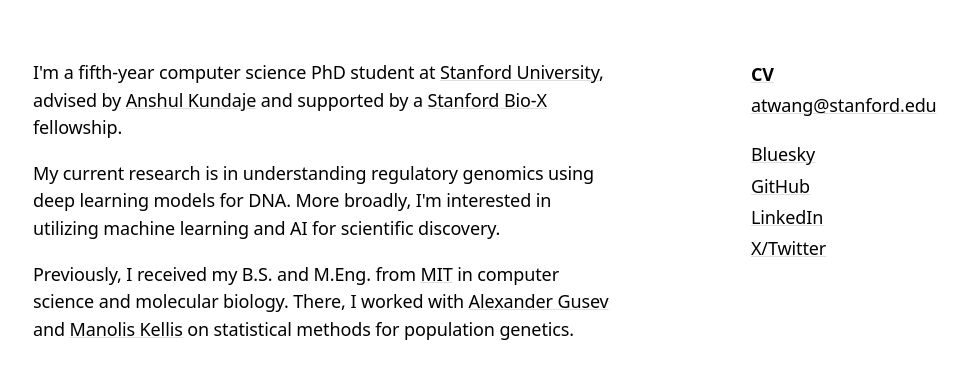
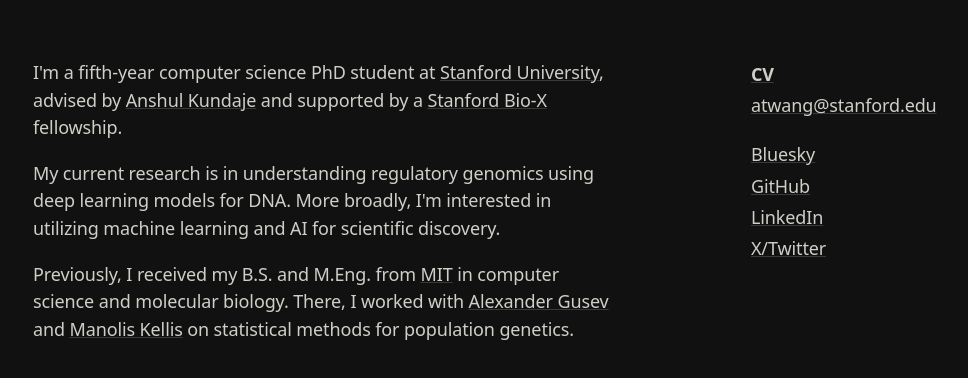
Before and after one commit to austintwang/austintwang.github.io, a plain HTML site: page index.html in a window 1280 px wide. Shown: the part 166-544 px from the top of the page, without its empty margins (107-1075 px from the left). Drawn offline with Linux system fonts and the dark colour scheme; a web font is replaced by a local one.

Commit message:
Dark theme

```diff
--- a/main.css
+++ b/main.css
@@ -28,8 +28,12 @@
 }
 
 a {
-    text-decoration-color: #00000020;
+    text-decoration-color: #9696964d;
     text-decoration-thickness: 0.08em;
+}
+
+a:hover {
+    color: #3366CC
 }
 
 #links a {
@@ -47,3 +51,21 @@
         margin-left: 0;
     }
 }
+
+@media (prefers-color-scheme: dark) {
+    :root {
+      --pointer-move-line-color: #f3a;
+
+      --background-color: #111;
+      --foreground-color-rgb: 255,254,245;
+      --foreground-color-a: 0.8;
+      --foreground-color: rgba(255,254,245,0.8);
+
+      --base-grid-color1: rgba(240,155,255, 0.1);
+      --base-grid-color2: rgba(240,155,255, 0.05);
+    }
+
+    a:hover {
+        color: #73A8F0
+    }
+  }
```
